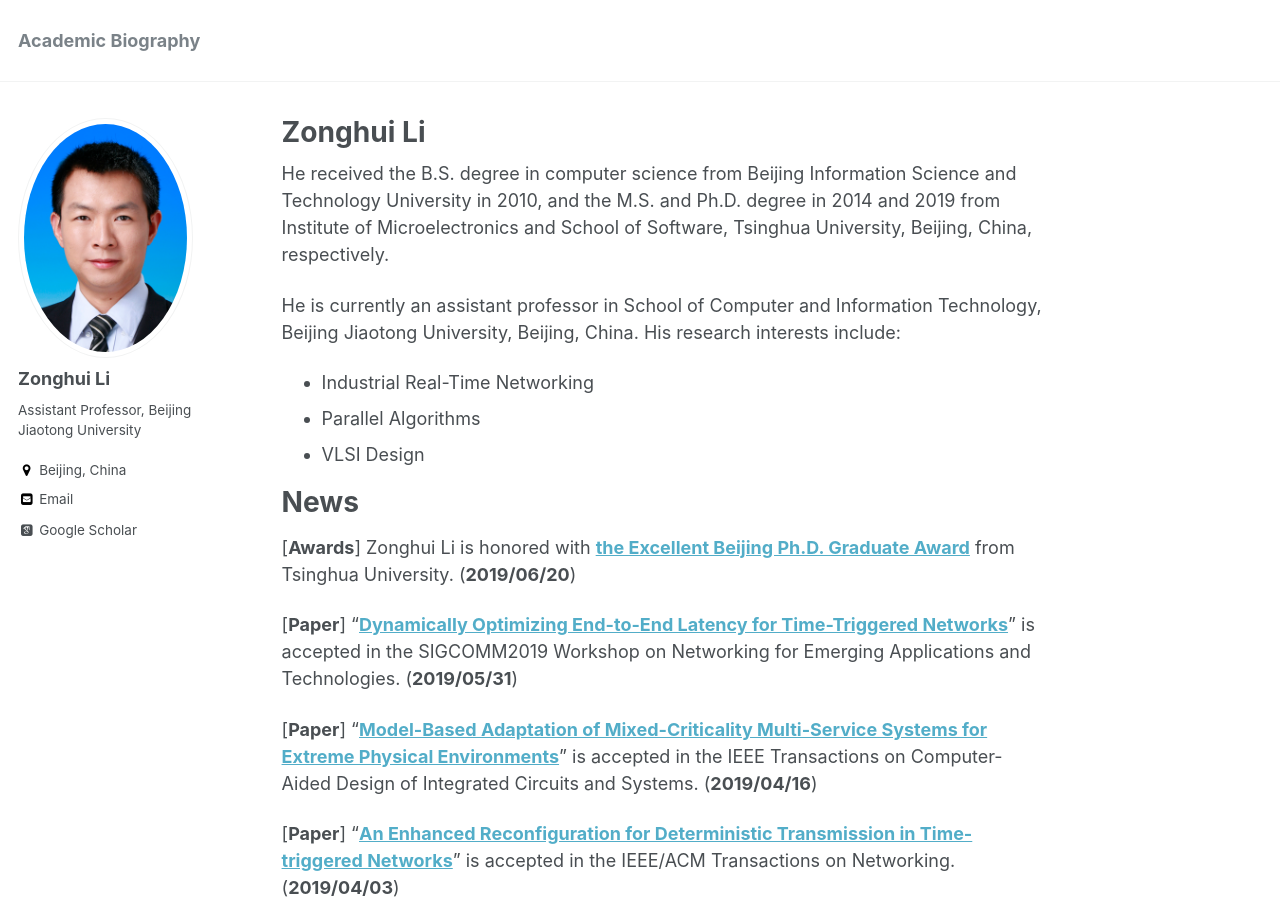
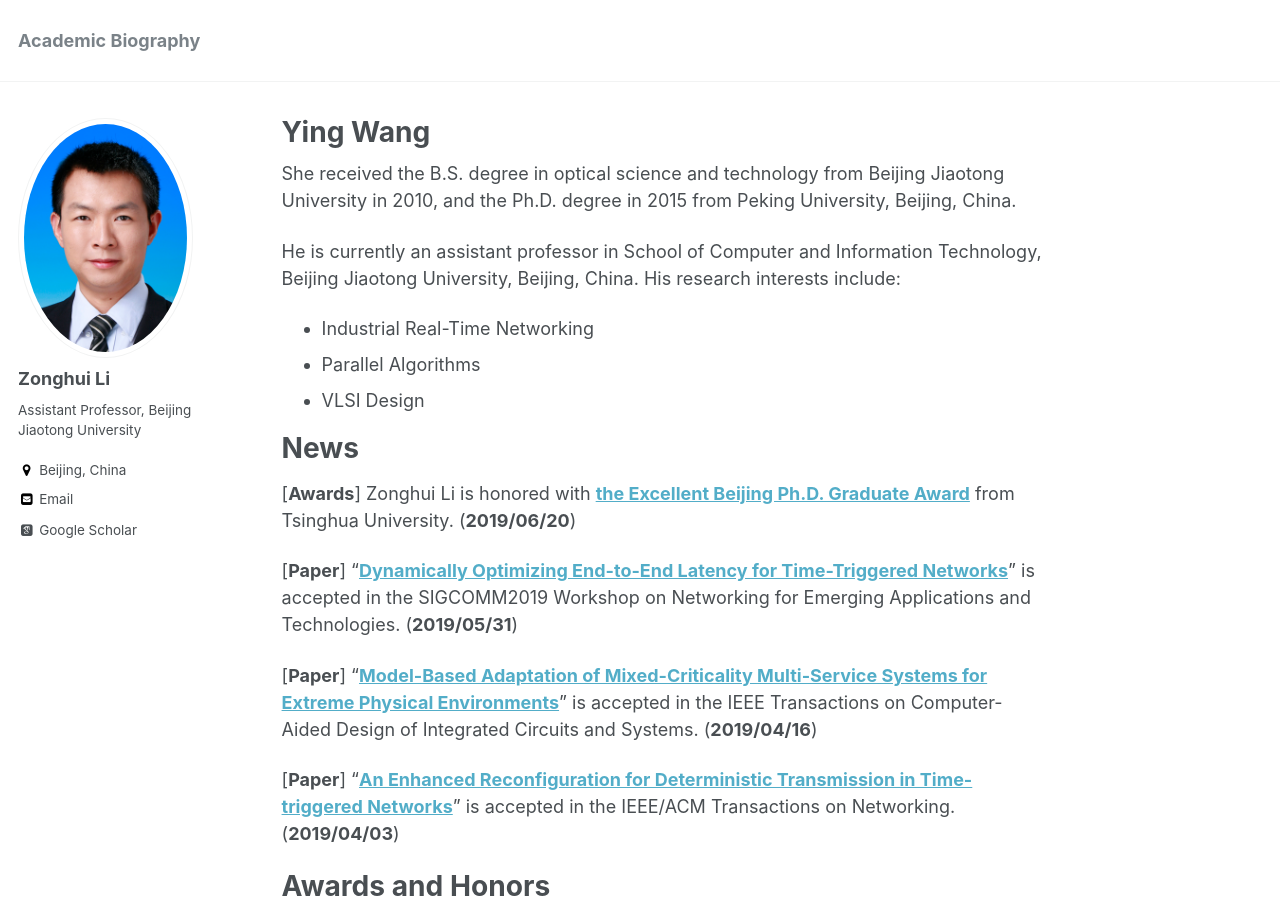
Before and after one commit to yingwangbjtu/lizonghui.github.io, a Jekyll site: the page built from _pages/about.md, in a window 1280 px wide and 900 px high. Built offline with Jekyll 4.4.1, drawn with Linux system fonts in a browser that asks for light colours; some web fonts are replaced.

Commit message:
Update about.md

```diff
--- a/_pages/about.md
+++ b/_pages/about.md
@@ -1,6 +1,6 @@
 ---
 permalink: /
-title: "Zonghui Li"
+title: "Ying Wang"
 excerpt: "About me"
 author_profile: true
 redirect_from:
@@ -8,7 +8,7 @@ redirect_from:
   - /about.html
 ---
 
-He received the B.S. degree in computer science from Beijing Information Science and Technology University in 2010, and the M.S. and Ph.D. degree in 2014 and 2019 from Institute of Microelectronics and School of Software, Tsinghua University, Beijing, China, respectively.
+She received the B.S. degree in optical science and technology from Beijing Jiaotong University in 2010, and the Ph.D. degree in 2015 from Peking University, Beijing, China.
 
 He is currently an assistant professor in School of Computer and Information Technology, Beijing Jiaotong University, Beijing, China. His research interests include:
 - Industrial Real-Time Networking
```
